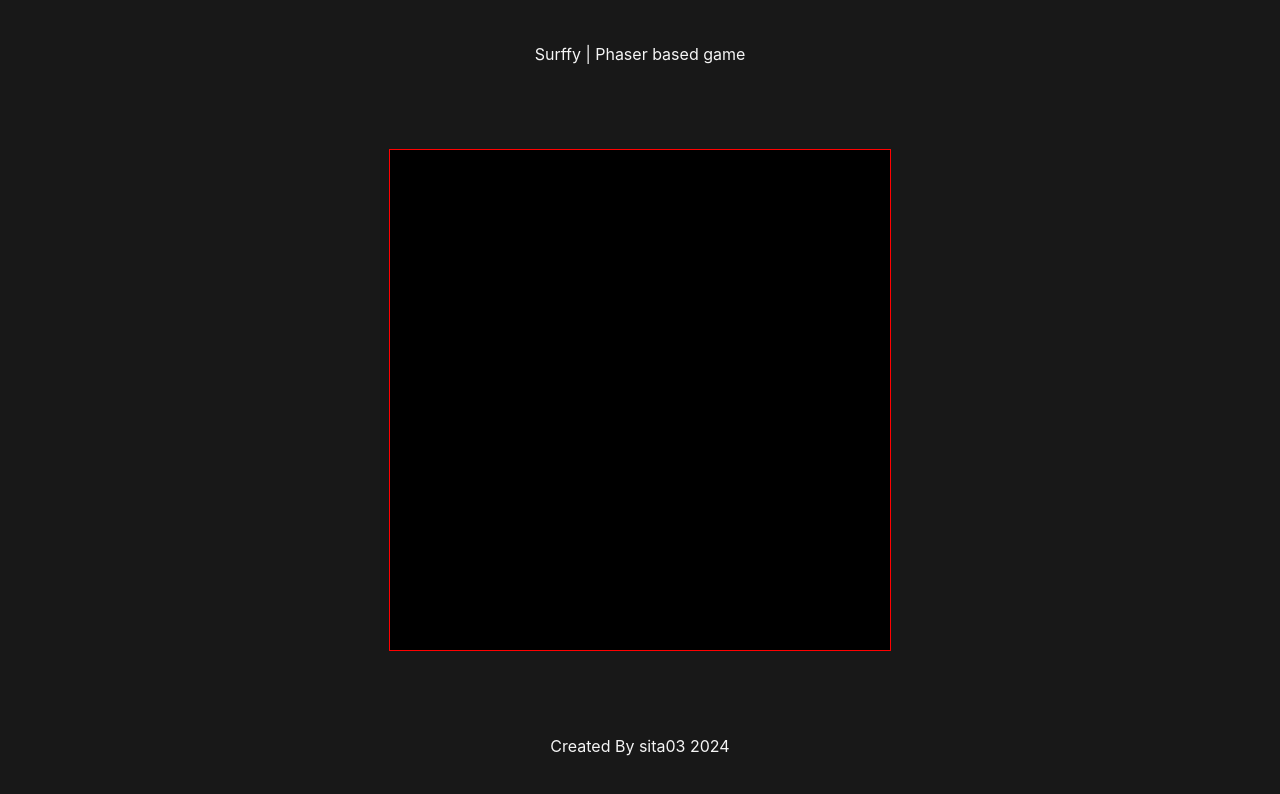
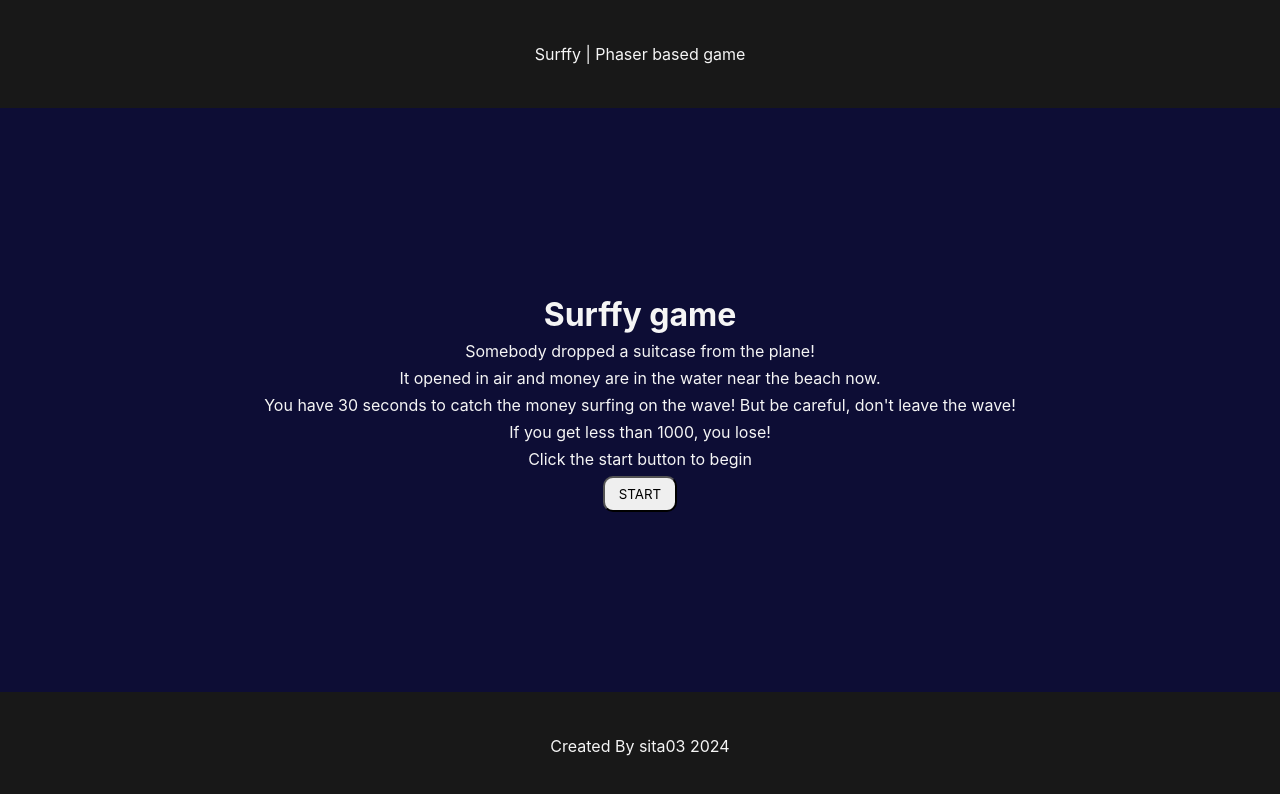
Before and after one commit to elflexalexo/surf-game, a website built with Vite: page index.html in a window 1280 px wide. Built offline with nearby package versions, Linux system fonts and the light colour scheme; files whose address does not match are found by name.

Commit message:
commit of all the changes

```diff
--- a/index.html
+++ b/index.html
@@ -13,6 +13,22 @@
 
     <main>
       <canvas id="gameCanvas"></canvas>
+      <div id="gameStart" class="gameUI">
+        <H1>Surffy game</H1>
+        <p>Somebody dropped a suitcase from the plane!</p>
+        <p>It opened in air and money are in the water near the beach now.</p>
+        <p>You have 30 seconds to catch the money surfing on the wave! But be careful, don't leave the wave!</p>
+        <p>If you get less than 1000, you lose!</p>
+        <p>Click the start button to begin</p>
+        <button id="gameStartBtn"><p>START</p></button>
+      </div>
+
+      <div id="gameEnd" class="gameUI">
+        <p>Game Over</p>
+        <h1>You <span id="gameResultSpan"></span></h1>
+        <h1>Final Score: <span id="endScoreSpan"></span></h1>
+        <p>refresh the Page to play again</p>
+      </div>
     </main>
 
     <footer>
```
